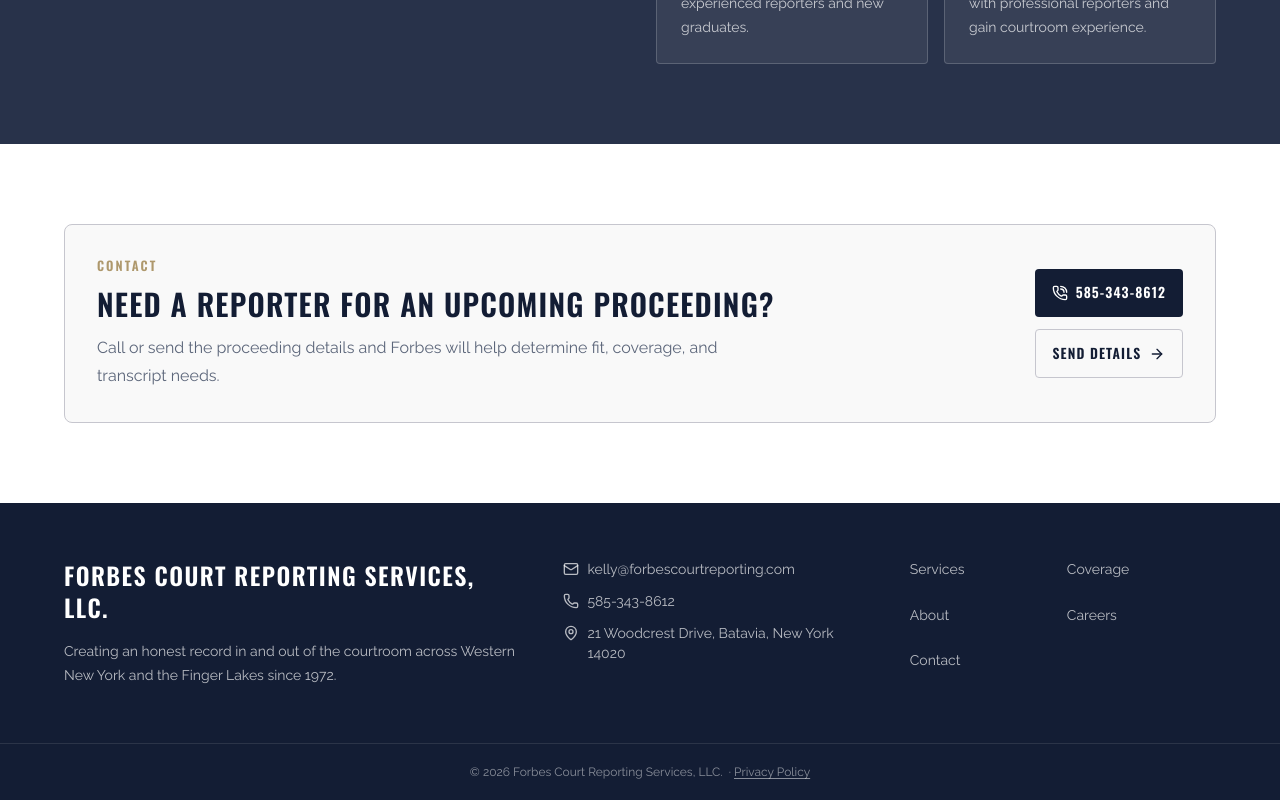
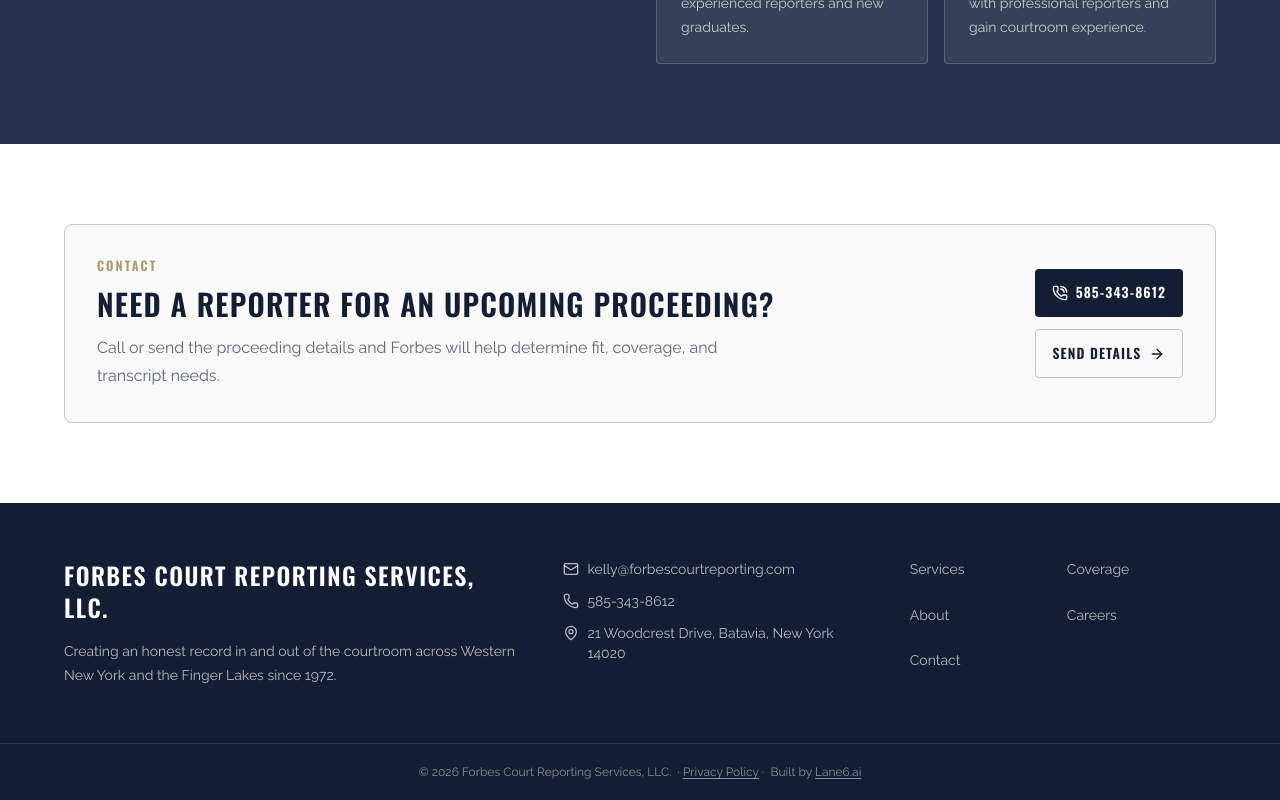
Before and after one commit to tucker8645/forbescourtreporting-website, a Next.js app: page / in a window 1280 px wide. Shown: the part 3680-4480 px from the top of the page. Built offline with nearby package versions, Linux system fonts and the light colour scheme.

Commit message:
Add Lane6.ai credit link to footer

```diff
--- a/src/components/layout.tsx
+++ b/src/components/layout.tsx
@@ -150,6 +150,8 @@
       <div className="border-t border-white/10 px-4 py-5 text-center text-xs text-white/50">
         © 2026 Forbes Court Reporting Services, LLC. &nbsp;&middot;&nbsp;
         <Link href="/privacy" className="underline underline-offset-2 hover:text-white/80 transition">Privacy Policy</Link>
+        &nbsp;&middot;&nbsp;
+        Built by <a href="https://www.lane6.ai" target="_blank" rel="noopener noreferrer" className="underline underline-offset-2 hover:text-white/80 transition">Lane6.ai</a>
       </div>
     </footer>
   );
```
